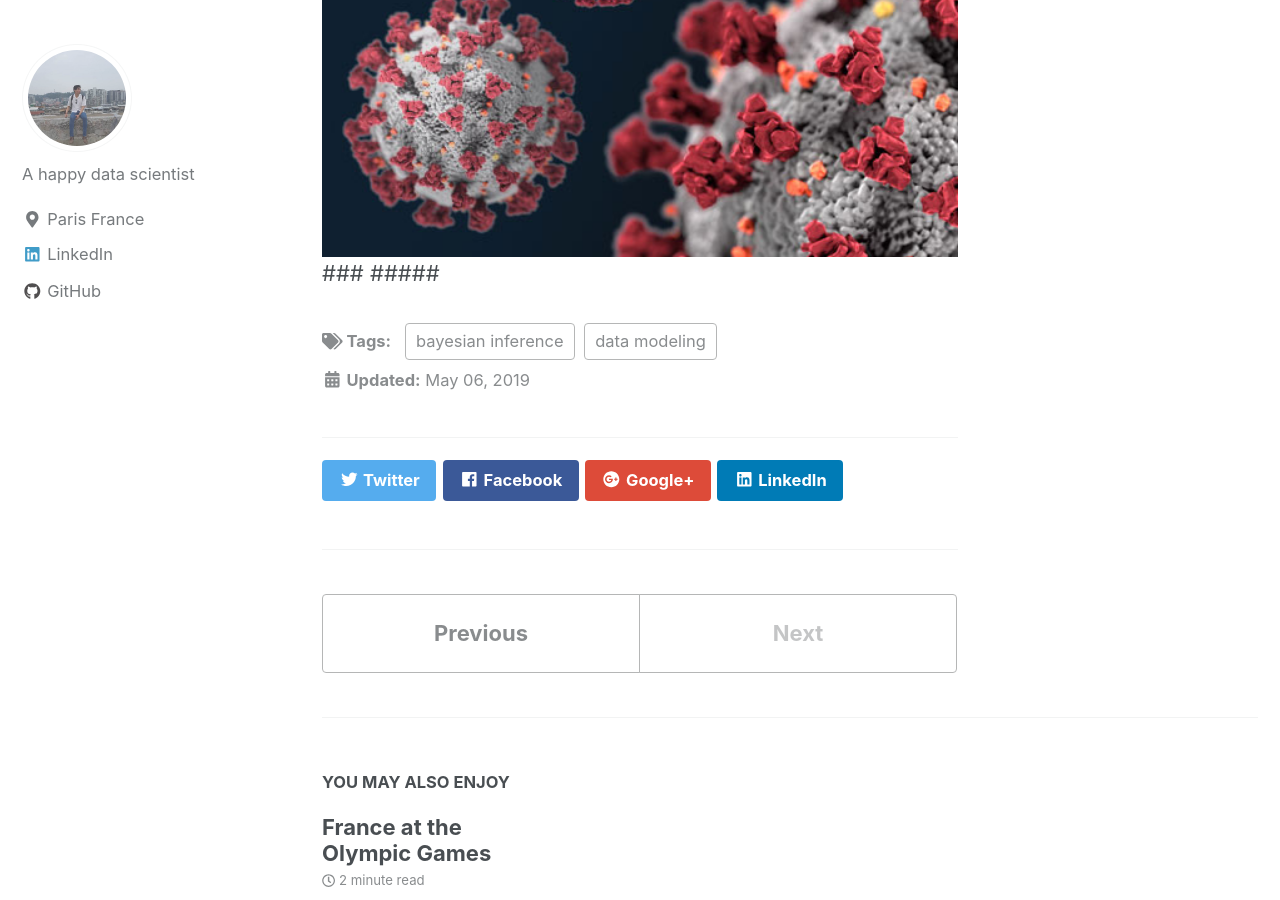
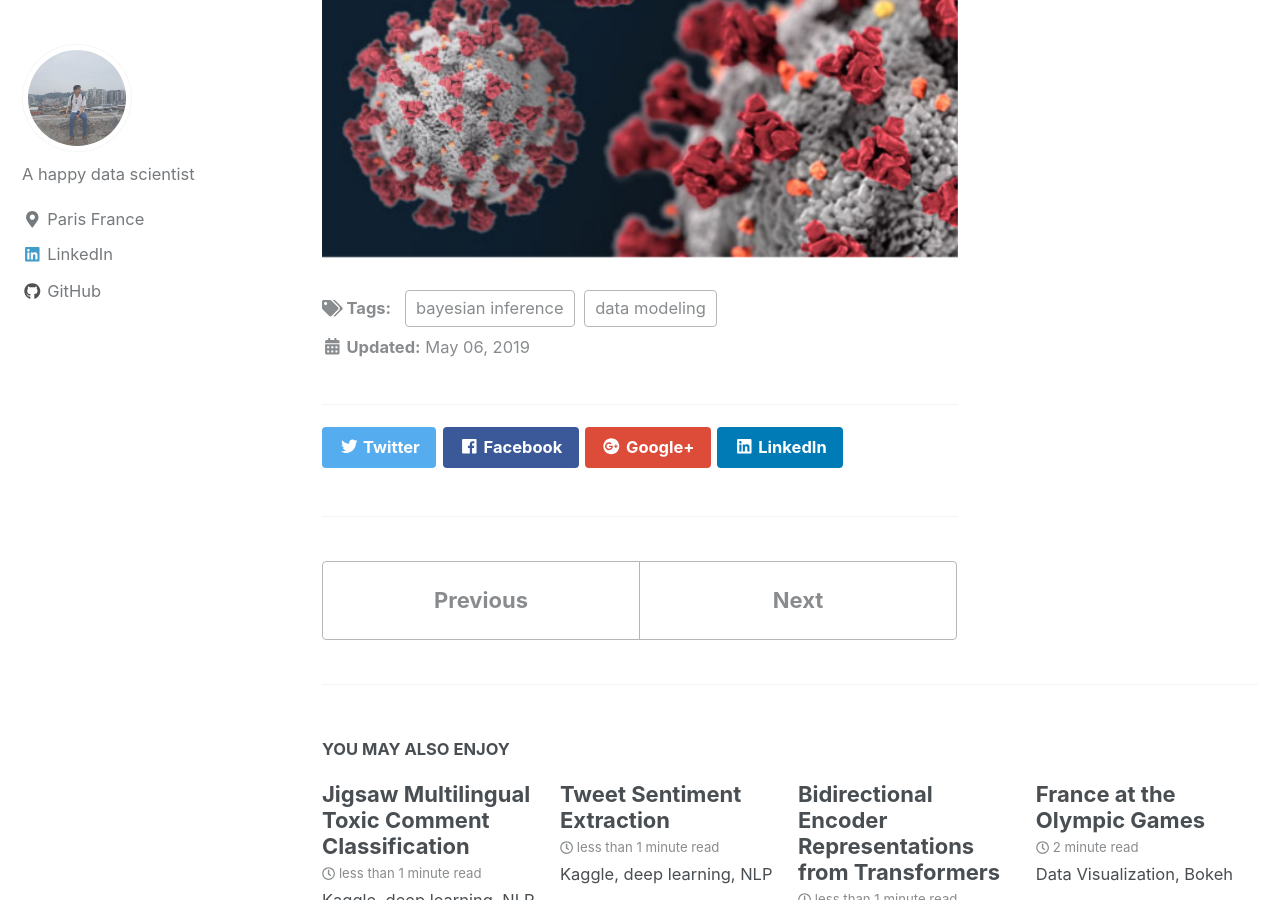
Before and after one commit to alexandre-do/alexandre-do.github.io, a Jekyll site: the page built from _posts/2020-05-01-Covid19.html, in a window 1280 px wide and 900 px high, scrolled down 352 px. Built offline with Jekyll 4.4.1, drawn with Linux system fonts in a browser that asks for light colours; nearby versions of some CDN libraries; some of the changed text lies outside the part shown.

Commit message:
new post

```diff
--- /dev/null
+++ b/_posts/2020-03-06-BERT.md
@@ -0,0 +1,8 @@
+---
+title: "Bidirectional Encoder Representations from Transformers"
+date: 2020-03-06
+tags: [BERT Model, deep learning, NLP]
+header:
+excerpt: "BERT Model, deep learning, NLP"
+mathjax: "true"
+---
--- a/_posts/2020-05-01-Covid19.html
+++ b/_posts/2020-05-01-Covid19.html
@@ -7,6 +7,3 @@ excerpt: "Bayesian Inference, Data Modeling"
 mathjax: "true"
 ---
 <img src="{{ site.url }}{{ site.baseurl }}/images/covid19/logo.jpg"  width="1000px" height='800px'/>
-
-###
-#####
--- /dev/null
+++ b/_posts/2020-05-23-tweet.md
@@ -0,0 +1,8 @@
+---
+title: "Tweet Sentiment Extraction"
+date: 2020-05-23
+tags: [Kaggle, deep learning, NLP]
+header:
+excerpt: "Kaggle, deep learning, NLP"
+mathjax: "true"
+---
--- /dev/null
+++ b/_posts/2020-06-02-Jigsaw.md
@@ -0,0 +1,8 @@
+---
+title: "Jigsaw Multilingual Toxic Comment Classification"
+date: 2020-06-02
+tags: [Kaggle, deep learning, NLP]
+header:
+excerpt: "Kaggle, deep learning, NLP"
+mathjax: "true"
+---
```
Also changed, not shown: 2 other files.
